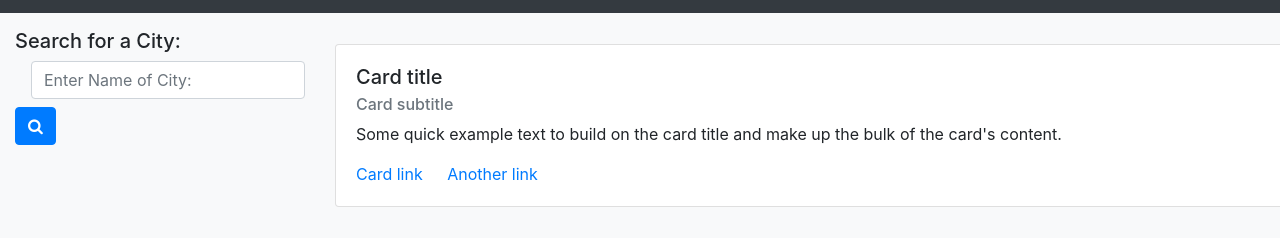
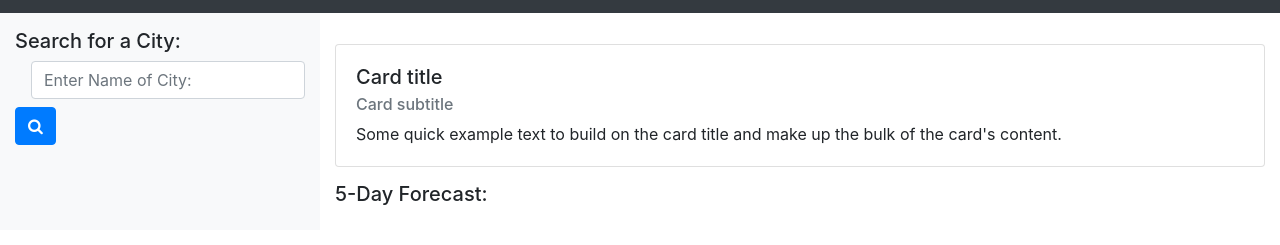
Before and after one commit to drivelikejehu/Weather-Dashboard, a plain HTML site: page index.html in a window 1280 px wide. Shown: the part 59-304 px from the top of the page. Drawn offline with nearby package versions, Linux system fonts and the light colour scheme.

Commit message:
updated container

```diff
--- a/index.html
+++ b/index.html
@@ -45,23 +45,19 @@
                 </div>
             </div>
 
-            <div class="col bg-light pt-3 pb-3">
+            <div class="col pt-3 pb-3">
                 <div class="row">
-                  <div class="card">
+                  <div class="card show">
                     <div class="card-body">
                       <h5 class="card-title">Card title</h5>
                       <h6 class="card-subtitle mb-2 text-muted">Card subtitle</h6>
                       <p class="card-text">Some quick example text to build on the card title and make up the bulk of the card's content.</p>
-                      <a href="#" class="card-link">Card link</a>
-                      <a href="#" class="card-link">Another link</a>
                     </div>
                     <!-- <div id="currentCity" class="mt-4"></div> -->
                 </div>
-                <h5 id="forecastH5" class="mt-3 hide">5-Day Forecast:</h5>
-                <div class="row" id="forecast">
-                     </div>
-
-
+                </div>
+                <h5 class="show">5-Day Forecast:</h5>
+                <div class="row" id="five-day-forecast"></div>
             </div>
         </div>
     </div>
```
